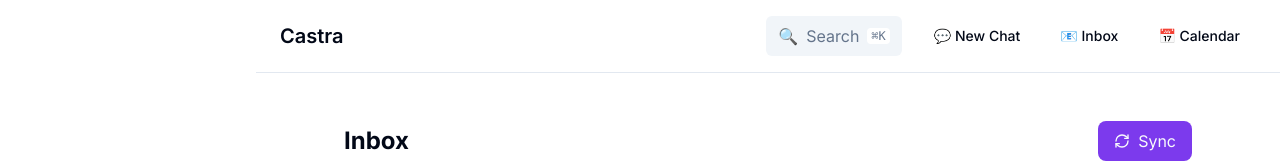
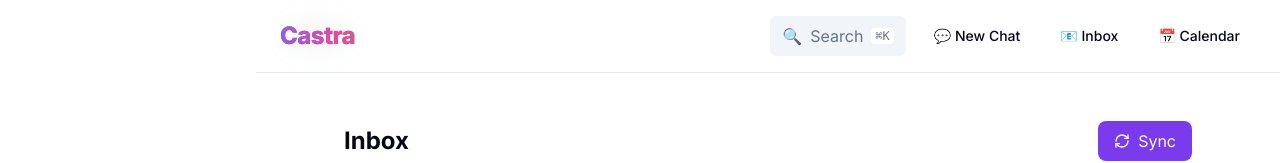
Before and after one commit to creamytech/Castra-site, a Next.js app: page /dashboard/inbox in a window 1280 px wide. Shown: the top 163 px of the page. Built offline with nearby package versions, Linux system fonts and the light colour scheme; no server answers.

Commit message:
UI: Add animated Castra wordmark to dashboard header and polish header layout

```diff
--- a/app/(app)/layout.tsx
+++ b/app/(app)/layout.tsx
@@ -10,6 +10,7 @@ import CommandPalette from "@/components/CommandPalette";
 import { UserMenu } from "@/components/user-menu";
 import { FloatingThemeToggle } from "@/components/theme/floating-toggle";
 import { applyTheme, getInitialTheme } from "@/lib/ui/theme";
+import { CastraWordmark } from "@/components/brand/CastraWordmark";
 
 export default function AppLayout({
   children,
@@ -85,13 +86,13 @@ export default function AppLayout({
 
       <div className="ml-64 transition-all duration-300">
         {/* Header */}
-        <header className="bg-card text-card-foreground border-b border-border px-6 py-4">
+        <header className="bg-card text-card-foreground border-b border-border px-6 py-4 sticky top-0 z-40 backdrop-blur supports-[backdrop-filter]:bg-card/80">
           <div className="flex items-center justify-between">
             <div className="flex items-center space-x-4">
-              <h1 className="text-xl font-semibold text-foreground">Castra</h1>
+              <CastraWordmark size="md" />
             </div>
 
-            <div className="flex items-center space-x-4">
+            <div className="flex items-center space-x-3">
               {/* Search Button */}
               <button
                 onClick={() => setIsCommandPaletteOpen(true)}
@@ -106,7 +107,7 @@ export default function AppLayout({
               </button>
 
               {/* Quick Actions */}
-              <div className="flex items-center space-x-2">
+              <div className="hidden md:flex items-center space-x-2">
                 <button
                   onClick={() => window.open('/chat', '_blank')}
                   className="btn-ghost text-sm"
--- /dev/null
+++ b/components/brand/CastraWordmark.tsx
@@ -0,0 +1,49 @@
+"use client"
+
+import { motion } from "framer-motion"
+import Link from "next/link"
+
+interface CastraWordmarkProps {
+  className?: string
+  size?: "sm" | "md" | "lg"
+  withGlow?: boolean
+}
+
+export function CastraWordmark({ className = "", size = "md", withGlow = true }: CastraWordmarkProps) {
+  const sizeClasses = {
+    sm: "text-lg",
+    md: "text-2xl",
+    lg: "text-3xl",
+  }[size]
+
+  return (
+    <Link href="/dashboard" aria-label="Castra Home" className={`inline-flex items-center ${className}`}>
+      <motion.span
+        initial={{ opacity: 0, y: -6 }}
+        animate={{ opacity: 1, y: 0 }}
+        transition={{ duration: 0.6, ease: [0.16, 1, 0.3, 1] }}
+        className={`font-extrabold tracking-tight ${sizeClasses} select-none relative`}
+        style={{
+          backgroundImage: "linear-gradient(90deg, #8b5cf6, #ec4899, #22c55e)",
+          backgroundSize: "200% 200%",
+          WebkitBackgroundClip: "text",
+          backgroundClip: "text",
+          color: "transparent",
+        }}
+      >
+        <motion.span
+          animate={{ backgroundPosition: ["0% 50%", "100% 50%", "0% 50%"] }}
+          transition={{ duration: 6, repeat: Infinity, ease: "linear" }}
+          style={{ display: "inline-block", backgroundImage: "inherit", backgroundSize: "inherit", WebkitBackgroundClip: "text", backgroundClip: "text" }}
+        >
+          Castra
+        </motion.span>
+        {withGlow && (
+          <span className="absolute -inset-0.5 blur-md opacity-20 pointer-events-none" style={{
+            background: "radial-gradient(closest-side, rgba(139,92,246,0.6), rgba(236,72,153,0.5), rgba(34,197,94,0.4), transparent)"
+          }} />
+        )}
+      </motion.span>
+    </Link>
+  )
+}
```
